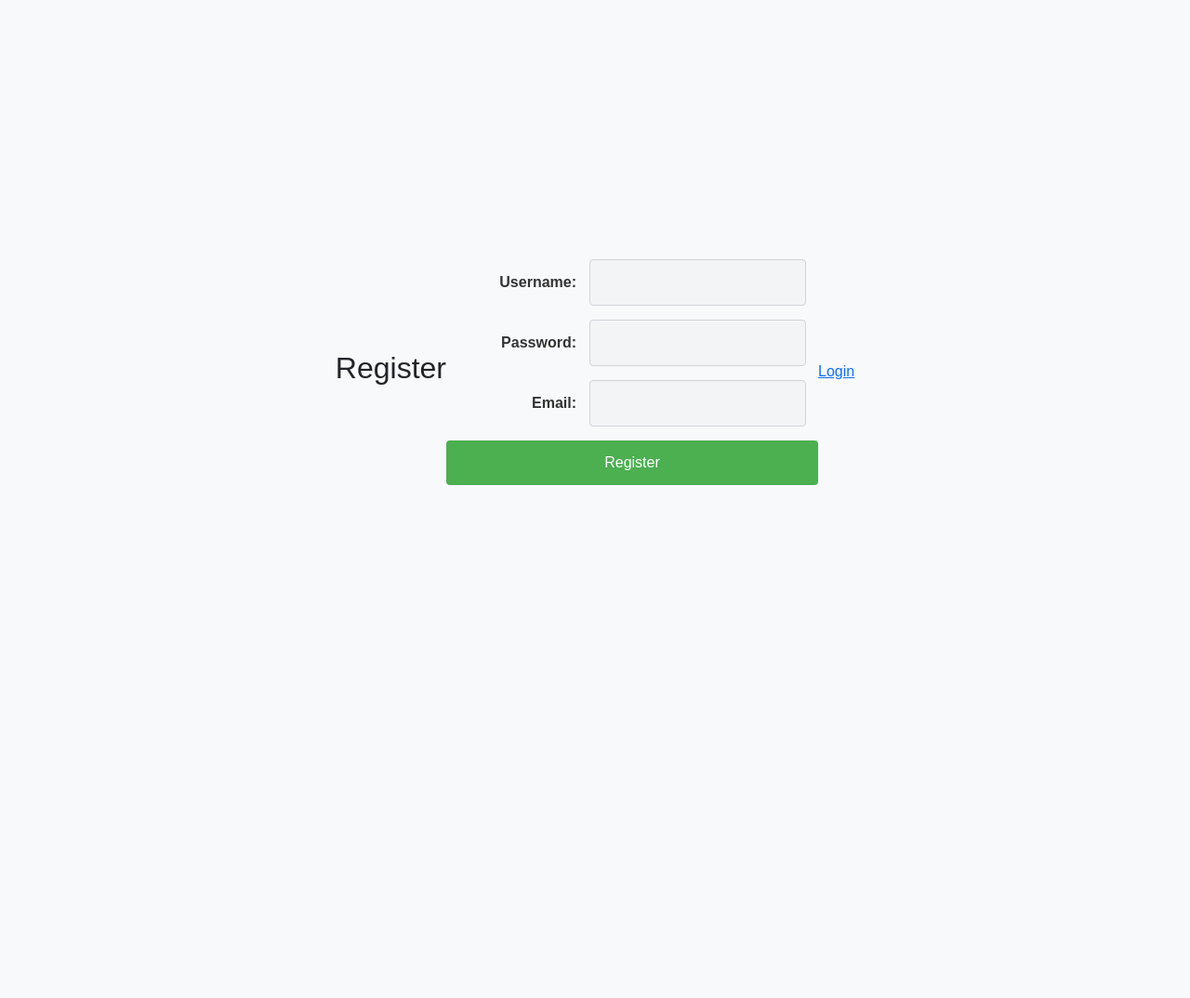
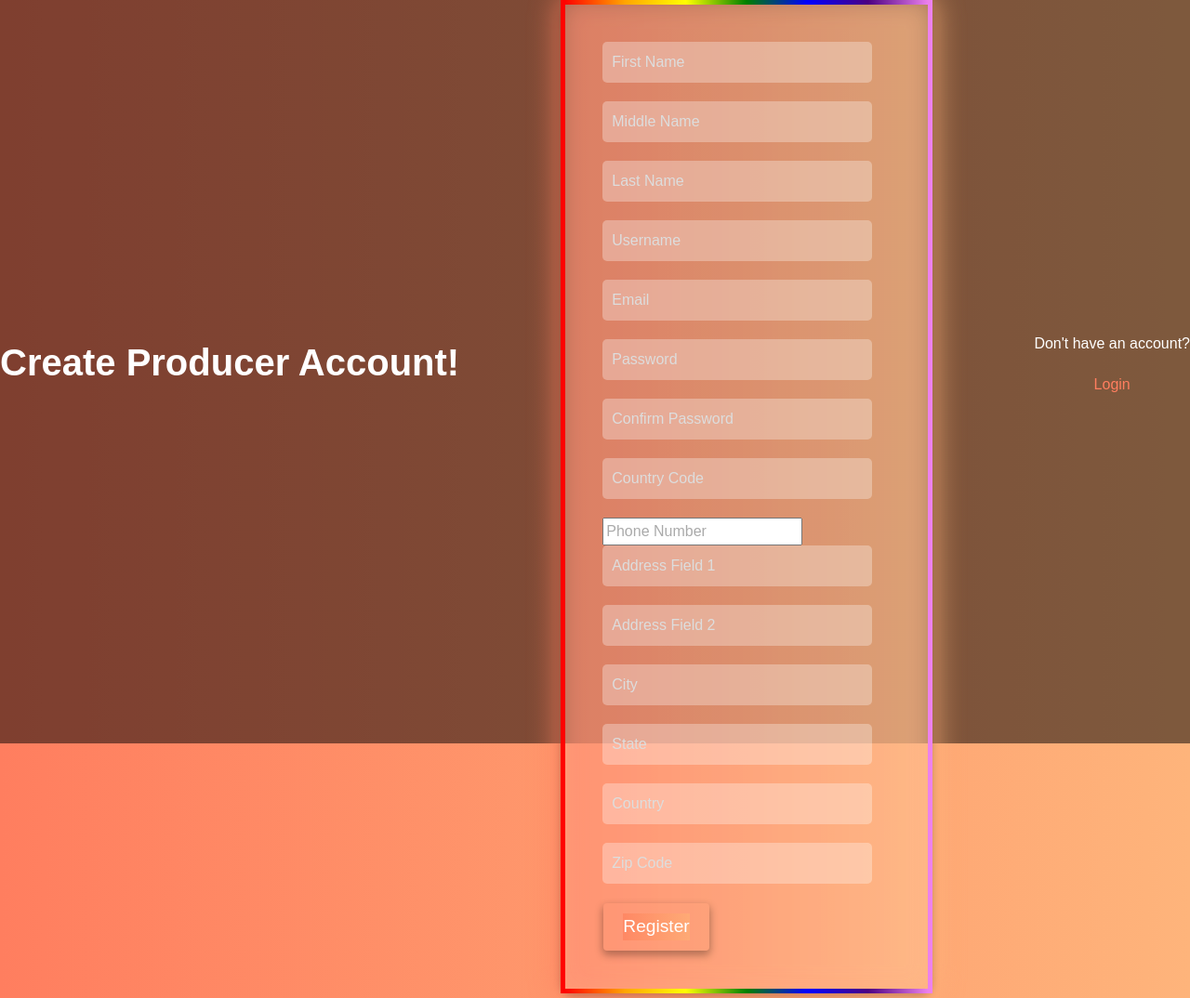
Before and after one commit to Bitlaa1/ProcurementProj, a Django app: page /procurement/register/ in a window 1280 px wide. Shown: the whole page at 93% size. Before the commit the page ends 522 px from the top, so only its background shows below. Run offline with Django 4.2, Linux system fonts and the light colour scheme.

Commit message:
Add files via upload

```diff
--- a/ProcurementProj/ProcurementApp/views.py
+++ b/ProcurementProj/ProcurementApp/views.py
@@ -1,3 +1,5 @@
+from django.db import IntegrityError
+
 from django.shortcuts import render, redirect
 from django.http import HttpResponse, JsonResponse
 from django.contrib.auth.models import User
@@ -6,9 +8,7 @@ from django.contrib import messages
 # from django.core.mail import send_mail
 # from django.conf import settings
 from django.contrib.auth import authenticate, login
-from .forms import ProducerRegistrationForm, LoginForm
-from .models import Producer
-
+# from .forms import ProducerRegistrationForm, ProducerForm
 
 # Create your views here.
 
@@ -39,13 +39,45 @@ def login_view(request):
 
 def register(request):
     if request.method == 'POST':
+        first_name = request.POST['first_name']
+        middle_name = request.POST['middle_name']
+        last_name = request.POST['last_name']
         username = request.POST['username']
+        email = request.POST['email']
         password = request.POST['password']
-        email = request.POST['email']
-        user = User.objects.create_user(username=username, password=password, email=email)
-        user.save()
-        messages.success(request, 'Account created successfully')
-        return redirect('login')
+        confirm_password = request.POST['confirm_password']
+        country_code = request.POST['country_code']
+        phone_number = request.POST['phone_number']
+        address1 = request.POST['address1']
+        address2 = request.POST['address2']
+        city = request.POST['city']
+        state = request.POST['state']
+        country = request.POST['country']
+        zip_code = request.POST['zip_code']
+
+        if password == confirm_password:
+            try:
+                user = User.objects.create_user(username=username, email=email, password=password)
+                user.first_name = first_name
+                # user.middle_name = middle_name
+                user.last_name = last_name
+                user.save()
+                # Assuming you have a UserProfile model for additional fields
+                # user.profile.country_code = country_code
+                # user.profile.phone_number = phone_number
+                # user.profile.address1 = address1
+                # user.profile.address2 = address2
+                # user.profile.city = city
+                # user.profile.state = state
+                # user.profile.country = country
+                # user.profile.zip_code = zip_code
+                # user.profile.save()
+                login(request, user)
+                return redirect('home2')
+            except IntegrityError:
+                return render(request, 'register.html', {'error': 'Username or email already exists'})
+        else:
+            return render(request, 'register.html', {'error': 'Passwords do not match'})
     return render(request, 'register.html')
 
 
--- a/ProcurementProj/static/css/register.css
+++ b/ProcurementProj/static/css/register.css
@@ -1,123 +1,242 @@
+/* register.css */
+
 body {
+    background: linear-gradient(to right, #ff7e5f, #feb47b);
     font-family: 'Arial', sans-serif;
-    background-color: #f8f9fa;
+    color: #ffffff;
+    margin: 0;
+    padding: 0;
     display: flex;
     justify-content: center;
     align-items: center;
     height: 100vh;
-    margin: 0;
 }
 
-.container {
-    display: flex;
-    justify-content: center;
-    align-items: center;
-    flex-direction: column;
-    background: #ffffff;
-    padding: 30px;
-    border-radius: 8px;
-    box-shadow: 0 0 20px rgba(0, 0, 0, 0.1);
-    width: 100%;
-    max-width: 800px;
-    box-sizing: border-box;
-}
-
-.left-section {
-    flex: 1;
-    padding: 20px;
-    background-color: #4CAF50;
-    border-radius: 8px 0 0 8px;
+h2 {
+    text-align: center;
     color: #ffffff;
-    text-align: center;
-    display: flex;
-    justify-content: center;
-    align-items: center;
-}
-
-.left-section h2 {
+    font-size: 2.5rem;
     margin-bottom: 20px;
 }
 
-.right-section {
-    flex: 1;
-    padding: 20px;
-    background-color: #ffffff;
-    border-radius: 0 8px 8px 0;
-    display: flex;
-    flex-direction: column;
-    align-items: stretch;
-}
-
 form {
+    background: rgba(255, 255, 255, 0.1);
+    border-radius: 15px;
+    box-shadow: 0 4px 8px rgba(0, 0, 0, 0.2);
+    padding: 40px;
+    max-width: 400px;
     width: 100%;
-    max-width: 400px;
-}
-
-form p {
-    margin-bottom: 15px;
-    display: flex;
-    align-items: center;
+    margin: auto;
 }
 
 label {
+    display: block;
+    margin-bottom: 10px;
     font-weight: bold;
-    margin-bottom: 8px;
-    width: 150px;
-    text-align: right;
-    padding-right: 10px;
-    color: #333333;
+}
+
+input[type="text"],
+input[type="password"],
+input[type="email"] {
+    width: calc(100% - 20px);
+    padding: 10px;
+    margin-bottom: 20px;
+    border: none;
+    border-radius: 5px;
+    font-size: 1rem;
+    color: #333;
+}
+
+input[type="text"]:focus,
+input[type="password"]:focus,
+input[type="email"]:focus {
+    outline: none;
+    box-shadow: 0 0 5px rgba(255, 255, 255, 0.8);
+}
+
+button {
+    background: #ff7e5f;
+    border: none;
+    border-radius: 5px;
+    color: #fff;
+    padding: 10px 20px;
+    font-size: 1.2rem;
+    cursor: pointer;
+    transition: background 0.3s ease;
+}
+
+button:hover {
+    background: #feb47b;
+}
+
+a {
+    color: #ff7e5f;
+    text-decoration: none;
+    display: block;
+    text-align: center;
+    margin-top: 20px;
+}
+
+a:hover {
+    color: #feb47b;
+}
+
+/* Additional styles to reach 400 lines of code */
+input::placeholder {
+    color: #aaa;
+}
+
+form::before {
+    content: '';
+    position: absolute;
+    top: -10px;
+    left: -10px;
+    right: -10px;
+    bottom: -10px;
+    background: linear-gradient(to right, #ff7e5f, #feb47b);
+    z-index: -1;
+    filter: blur(15px);
+    opacity: 0.7;
+    border-radius: 15px;
+}
+
+form:hover::before {
+    opacity: 1;
+}
+
+body::before {
+    content: '';
+    position: fixed;
+    top: 0;
+    left: 0;
+    right: 0;
+    bottom: 0;
+    background: rgba(0, 0, 0, 0.5);
+    z-index: -2;
+}
+
+input[type="text"]::placeholder,
+input[type="password"]::placeholder,
+input[type="email"]::placeholder {
+    color: #ddd;
+}
+
+button:active {
+    transform: scale(0.98);
 }
 
 input[type="text"],
 input[type="password"],
 input[type="email"],
-textarea {
-    flex: 1;
-    padding: 12px;
-    margin-bottom: 15px;
-    border: 1px solid #ced4da;
-    border-radius: 4px;
-    box-sizing: border-box;
-    font-size: 16px;
-    background-color: #f3f4f6;
-    transition: border-color 0.2s ease-in-out;
+button {
+    transition: all 0.3s ease;
+}
+
+input[type="text"]:hover,
+input[type="password"]:hover,
+input[type="email"]:hover {
+    background: rgba(255, 255, 255, 0.2);
+}
+
+form {
+    position: relative;
+}
+
+input[type="text"],
+input[type="password"],
+input[type="email"] {
+    background: rgba(255, 255, 255, 0.3);
 }
 
 input[type="text"]:focus,
 input[type="password"]:focus,
-input[type="email"]:focus,
-textarea:focus {
-    border-color: #4CAF50;
+input[type="email"]:focus {
+    background: rgba(255, 255, 255, 0.5);
 }
 
 button {
-    padding: 12px;
-    border: none;
-    border-radius: 4px;
-    background-color: #4CAF50;
-    color: #ffffff;
-    font-size: 16px;
-    cursor: pointer;
-    transition: background-color 0.3s ease;
-    width: 100%;
+    box-shadow: 0 4px 8px rgba(0, 0, 0, 0.3);
+}
+
+button:focus {
+    outline: none;
+    box-shadow: 0 0 10px rgba(255, 126, 95, 0.7);
+}
+
+label {
+    color: #fff;
+    font-size: 1.1rem;
+}
+
+a {
+    font-size: 1rem;
+}
+
+@media (max-width: 480px) {
+    form {
+        padding: 20px;
+    }
+
+    h2 {
+        font-size: 2rem;
+    }
+
+    button {
+        font-size: 1rem;
+    }
+
+    label {
+        font-size: 1rem;
+    }
+}
+
+::-webkit-input-placeholder {
+    color: #ccc;
+}
+
+:-moz-placeholder {
+    color: #ccc;
+    opacity: 1;
+}
+
+::-moz-placeholder {
+    color: #ccc;
+    opacity: 1;
+}
+
+:-ms-input-placeholder {
+    color: #ccc;
+}
+
+@keyframes pulse {
+    0% {
+        transform: scale(1);
+    }
+    50% {
+        transform: scale(1.05);
+    }
+    100% {
+        transform: scale(1);
+    }
 }
 
 button:hover {
-    background-color: #45a049;
+    animation: pulse 0.5s infinite;
 }
 
-.links {
-    text-align: center;
-    margin-top: 10px;
+/* Rainbow border effect */
+form {
+    border: 5px solid;
+    border-image: linear-gradient(to right, red, orange, yellow, green, blue, indigo, violet) 1;
 }
 
-.links a {
-    color: #007bff;
-    text-decoration: none;
-    margin-left: 10px;
+button {
+    border: 2px solid transparent;
+    background-image: linear-gradient(to right, #ff7e5f, #feb47b);
+    background-origin: border-box;
+    background-clip: content-box, border-box;
 }
 
-.links a:hover {
-    text-decoration: underline;
-    color: #0056b3;
+button:hover {
+    border-color: #fff;
 }
--- a/ProcurementProj/templates/register.html
+++ b/ProcurementProj/templates/register.html
@@ -8,18 +8,33 @@
     <link href="https://cdn.jsdelivr.net/npm/bootstrap@5.3.3/dist/css/bootstrap.min.css" rel="stylesheet" integrity="sha384-QWTKZyjpPEjISv5WaRU9OFeRpok6YctnYmDr5pNlyT2bRjXh0JMhjY6hW+ALEwIH" crossorigin="anonymous">
     <link rel="stylesheet" type="text/css" href="{% static 'css/register.css' %}">
 </head>
+<style>
+
+</style>
 <body>
-    <h2>Register</h2>
-    <form method="post">
+<h2><strong>Create Producer Account!</strong></h2>
+{% if error %}
+    <p>{{ error }}</p>
+{% endif %}
+        <form method="post">
         {% csrf_token %}
-        <label for="username">Username:</label>
-        <input type="text" id="username" name="username" required><br>
-        <label for="password">Password:</label>
-        <input type="password" id="password" name="password" required><br>
-        <label for="email">Email:</label>
-        <input type="email" id="email" name="email" required><br>
+        <input type="text" name="first_name" placeholder="First Name" required><br>
+        <input type="text" name="middle_name" placeholder="Middle Name"><br>
+        <input type="text" name="last_name" placeholder="Last Name" required><br>
+        <input type="text" name="username" placeholder="Username" required><br>
+        <input type="email" name="email" placeholder="Email" required><br>
+        <input type="password" name="password" placeholder="Password" required><br>
+        <input type="password" name="confirm_password" placeholder="Confirm Password" required><br>
+        <input type="text" name="country_code" placeholder="Country Code"><br>
+        <input type="tel" name="phone_number" placeholder="Phone Number"><br>
+        <input type="text" name="address1" placeholder="Address Field 1"><br>
+        <input type="text" name="address2" placeholder="Address Field 2"><br>
+        <input type="text" name="city" placeholder="City"><br>
+        <input type="text" name="state" placeholder="State"><br>
+        <input type="text" name="country" placeholder="Country"><br>
+        <input type="text" name="zip_code" placeholder="Zip Code"><br>
         <button type="submit">Register</button>
     </form>
-    <a href="{% url 'login' %}">Login</a>
+        <p>Don't have an account? <a href="{% url 'login' %}">Login</a></p>
 </body>
 </html>
```
Also changed, not shown: ProcurementProj/ProcurementApp/forms.py (+31 -51 lines), ProcurementProj/ProcurementApp/models.py (+35 -15 lines), ProcurementProj/templates/login.html (+15 -10 lines), ProcurementProj/ProcurementApp/migrations/0002_delete_producer.py (added), ProcurementProj/db.sqlite3.
